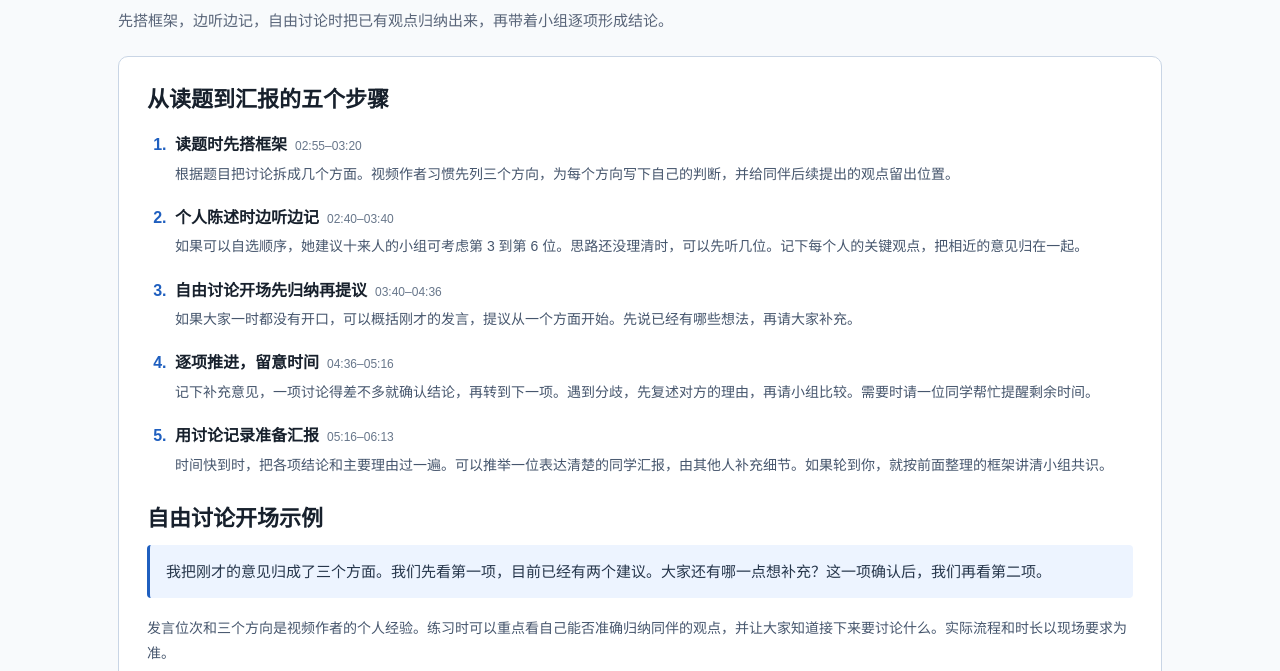
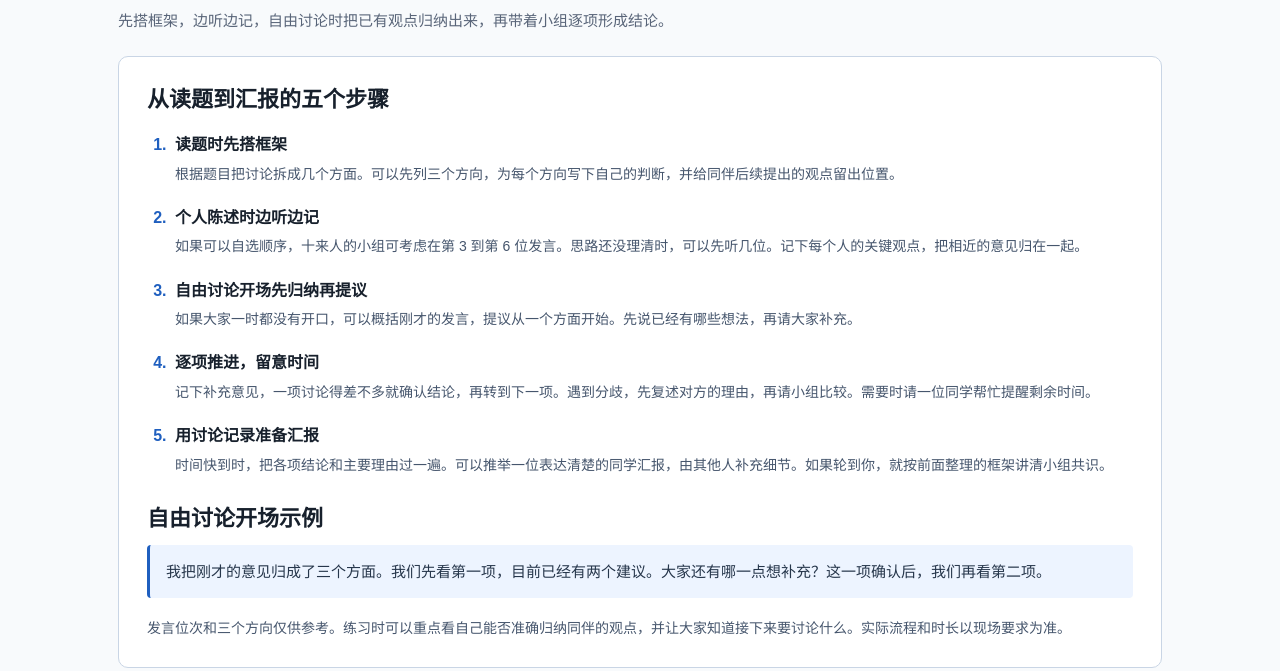
Before and after one commit to dqjob2027/dqjob2027.github.io, a plain HTML site: page interview-group.html in a window 1280 px wide. Shown: the part 129-800 px from the top of the page. Drawn offline with Linux system fonts and the light colour scheme; no server answers.

Commit message:
docs: simplify group interview guide text

```diff
--- a/interview-group.html
+++ b/interview-group.html
@@ -18,9 +18,7 @@
     .guide h2{margin:0;font-size:22px;line-height:1.5}.steps{margin:16px 0 24px;padding-left:24px}
     .steps li{padding-left:4px}.steps li+li{margin-top:18px}.steps li::marker{color:#1f5fbf;font-weight:700}
     .steps h3{display:inline;margin:0;font-size:16px;line-height:1.6}.steps p,.note{margin:4px 0 0;color:#46566d;font-size:14px;line-height:1.8}
-    .time{display:inline-block;margin-left:8px;color:#68778b;font-size:12px;white-space:nowrap}
     blockquote{margin:10px 0 18px;padding:13px 16px;border-left:3px solid #1f5fbf;border-radius:4px;background:#edf4ff;color:#26364b;font-size:15px;line-height:1.8}
-    .source-note{margin:18px 0 0;padding-top:14px;border-top:1px solid #e2e8f0;color:#596579;font-size:13px;line-height:1.75}
     @media(max-width:600px){main{padding:22px 16px 44px}h1{font-size:28px}.guide{padding:18px 16px}.guide h2{font-size:19px}.steps{padding-left:20px}}
   </style>
 </head>
@@ -35,30 +33,29 @@
       <h2 id="guide-title">从读题到汇报的五个步骤</h2>
       <ol class="steps">
         <li>
-          <h3>读题时先搭框架</h3><span class="time">02:55–03:20</span>
-          <p>根据题目把讨论拆成几个方面。视频作者习惯先列三个方向，为每个方向写下自己的判断，并给同伴后续提出的观点留出位置。</p>
+          <h3>读题时先搭框架</h3>
+          <p>根据题目把讨论拆成几个方面。可以先列三个方向，为每个方向写下自己的判断，并给同伴后续提出的观点留出位置。</p>
         </li>
         <li>
-          <h3>个人陈述时边听边记</h3><span class="time">02:40–03:40</span>
-          <p>如果可以自选顺序，她建议十来人的小组可考虑第 3 到第 6 位。思路还没理清时，可以先听几位。记下每个人的关键观点，把相近的意见归在一起。</p>
+          <h3>个人陈述时边听边记</h3>
+          <p>如果可以自选顺序，十来人的小组可考虑在第 3 到第 6 位发言。思路还没理清时，可以先听几位。记下每个人的关键观点，把相近的意见归在一起。</p>
         </li>
         <li>
-          <h3>自由讨论开场先归纳再提议</h3><span class="time">03:40–04:36</span>
+          <h3>自由讨论开场先归纳再提议</h3>
           <p>如果大家一时都没有开口，可以概括刚才的发言，提议从一个方面开始。先说已经有哪些想法，再请大家补充。</p>
         </li>
         <li>
-          <h3>逐项推进，留意时间</h3><span class="time">04:36–05:16</span>
+          <h3>逐项推进，留意时间</h3>
           <p>记下补充意见，一项讨论得差不多就确认结论，再转到下一项。遇到分歧，先复述对方的理由，再请小组比较。需要时请一位同学帮忙提醒剩余时间。</p>
         </li>
         <li>
-          <h3>用讨论记录准备汇报</h3><span class="time">05:16–06:13</span>
+          <h3>用讨论记录准备汇报</h3>
           <p>时间快到时，把各项结论和主要理由过一遍。可以推举一位表达清楚的同学汇报，由其他人补充细节。如果轮到你，就按前面整理的框架讲清小组共识。</p>
         </li>
       </ol>
       <h2>自由讨论开场示例</h2>
       <blockquote>我把刚才的意见归成了三个方面。我们先看第一项，目前已经有两个建议。大家还有哪一点想补充？这一项确认后，我们再看第二项。</blockquote>
-      <p class="note">发言位次和三个方向是视频作者的个人经验。练习时可以重点看自己能否准确归纳同伴的观点，并让大家知道接下来要讨论什么。实际流程和时长以现场要求为准。</p>
-      <p class="source-note">根据「老废物乐园」的银行群面经验整理，开场示例为练习用语。<a href="https://www.douyin.com/video/7655707761607583205" target="_blank" rel="noopener noreferrer">观看抖音原视频 ↗</a></p>
+      <p class="note">发言位次和三个方向仅供参考。练习时可以重点看自己能否准确归纳同伴的观点，并让大家知道接下来要讨论什么。实际流程和时长以现场要求为准。</p>
     </article>
   </main>
   <footer class="site-visit-footer"><span class="visit-counter" aria-live="polite">访问次数：<strong class="visit-count-value" id="visitCount">统计中</strong></span></footer>
```
